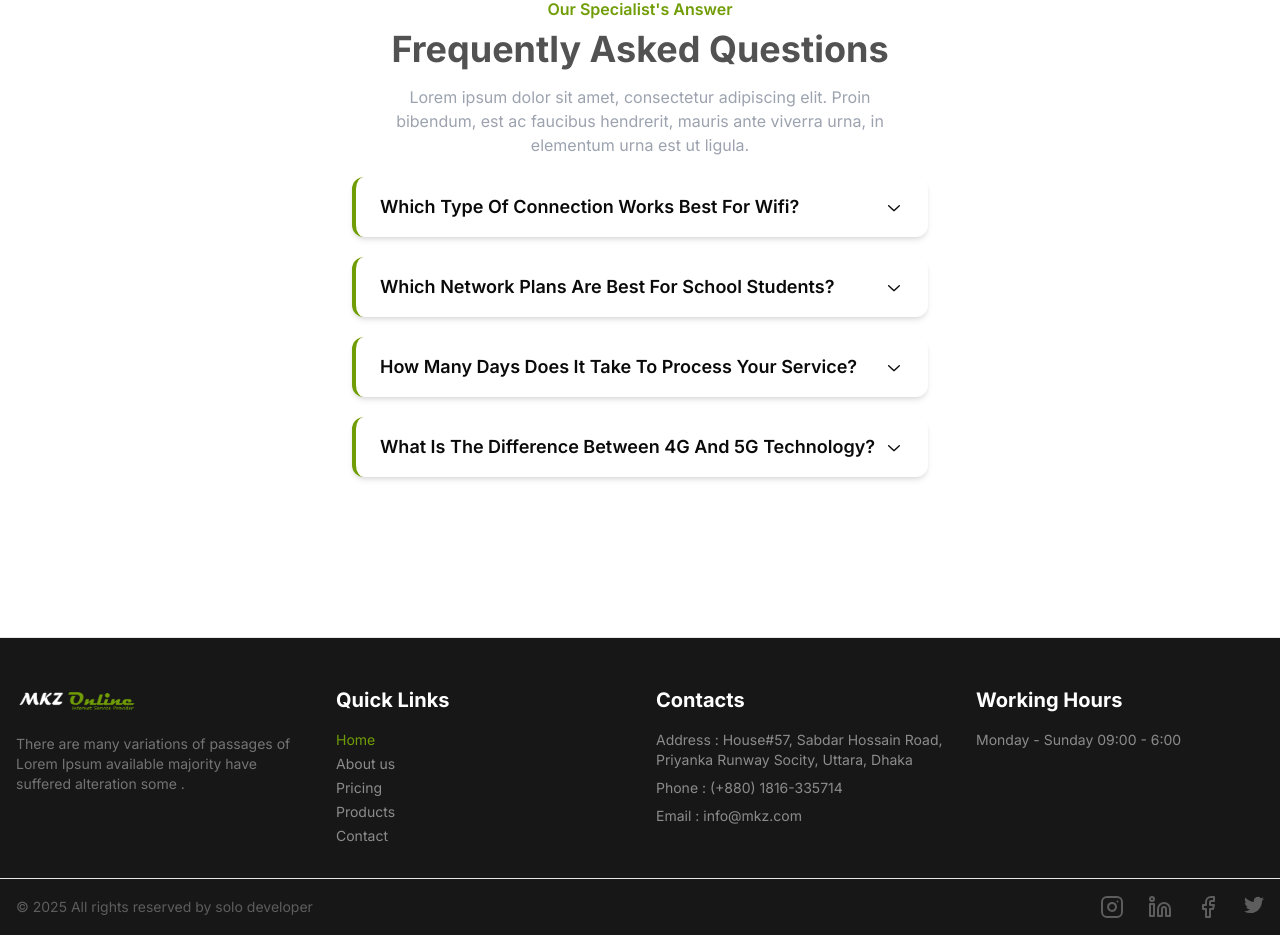
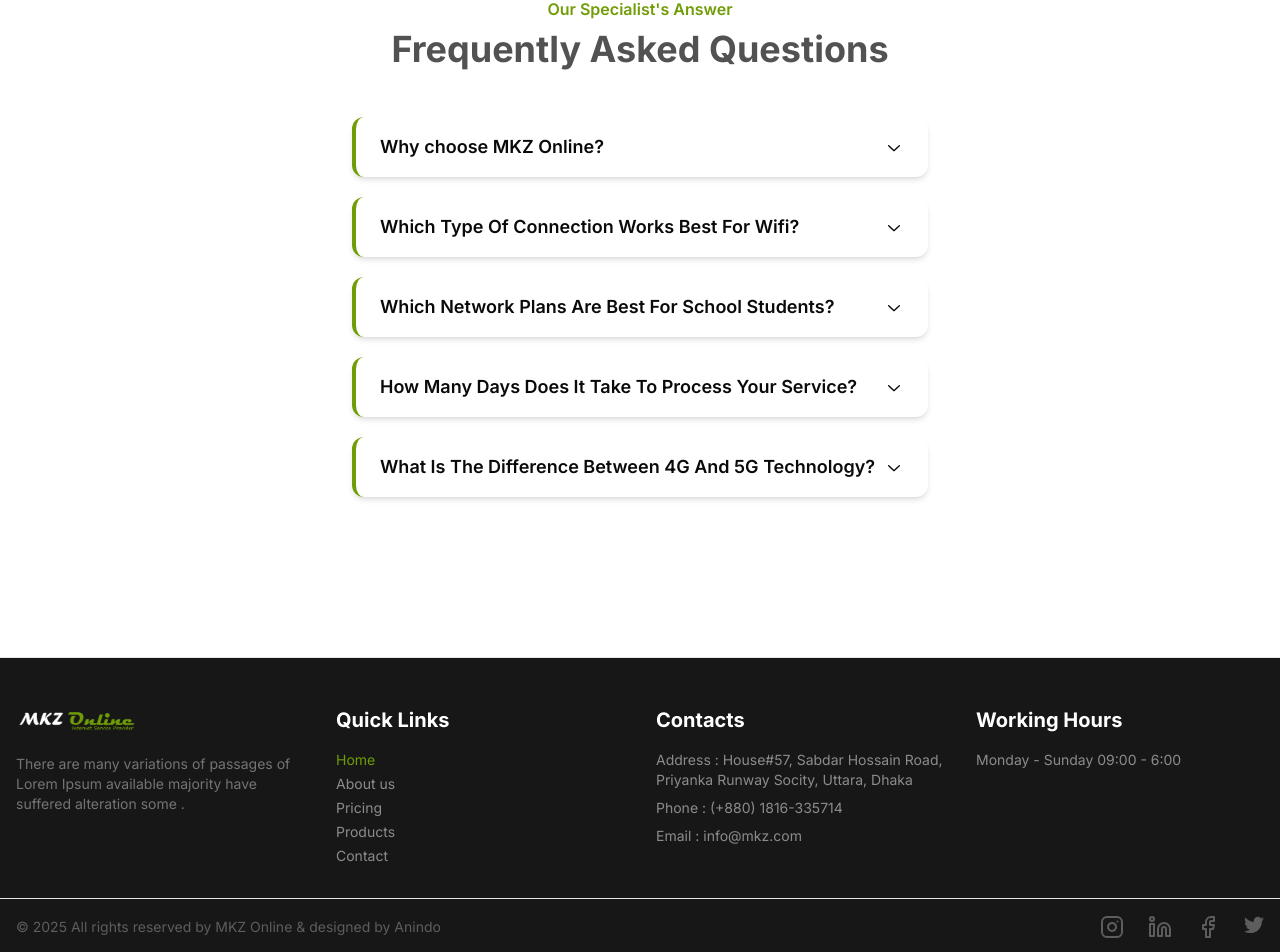
Before and after one commit to Anindo117/Internet_Provider_Service, a Next.js app: page /pricing in a window 1280 px wide. Shown: the part 2113-3065 px from the top of the page. Built offline with nearby package versions, Linux system fonts and the light colour scheme.

Commit message:
FAQ updated

```diff
--- a/components/layout/Footer.tsx
+++ b/components/layout/Footer.tsx
@@ -99,9 +99,9 @@ export default function Footer() {
       {/* Copyright & Socials */}
       <div className="container mx-auto px-4 flex flex-col md:flex-row items-center justify-between py-4 gap-4">
         <div className="text-white/30 text-sm text-center md:text-left">
-          © 2025 All rights reserved by{" "}
+          © 2025 All rights reserved by MKZ Online & designed by{" "}
           <a href="https://anindoahmed.vercel.app/" target="_blank">
-            solo developer
+            Anindo
           </a>
         </div>
 
--- a/components/pricing/FaqAccordion.tsx
+++ b/components/pricing/FaqAccordion.tsx
@@ -10,6 +10,11 @@ type FAQItem = {
 };
 
 const faqs: FAQItem[] = [
+  {
+    question: "Why choose MKZ Online?",
+    answer:
+      "We are really passionate about our network and pride ourselves on achieving consummate satisfaction for our customers. We form strong synergetic relationship with our customer based on mutual respect. We provide complete consulting, design and planning services in order to create a customized network solution that precisely aligns with your unique networking needs. Our Call-Center operates 24 x 7 x 365 to proactively monitor your network performance to ensure that your network infrastructure is a strategic asset.",
+  },
   {
     question: "Which Type Of Connection Works Best For Wifi?",
     answer:
@@ -43,14 +48,10 @@ export default function FaqAccordion() {
         <p className="text-[#709D06] font-semibold mb-2">
           Our Specialist's Answer
         </p>
-        <h2 className="text-3xl md:text-4xl font-bold mb-4 text-neutral-600">
+        <h2 className="text-3xl md:text-4xl font-bold mb-12 text-neutral-600">
           Frequently Asked Questions
         </h2>
-        <p className="max-w-2xl mx-auto text-gray-400 text-sm md:text-base px-4">
-          Lorem ipsum dolor sit amet, consectetur adipiscing elit. Proin
-          bibendum, est ac faucibus hendrerit, mauris ante viverra urna, in
-          elementum urna est ut ligula.
-        </p>
+
       </div>
       {faqs.map((faq, i) => (
         <Accordion.Item
```
